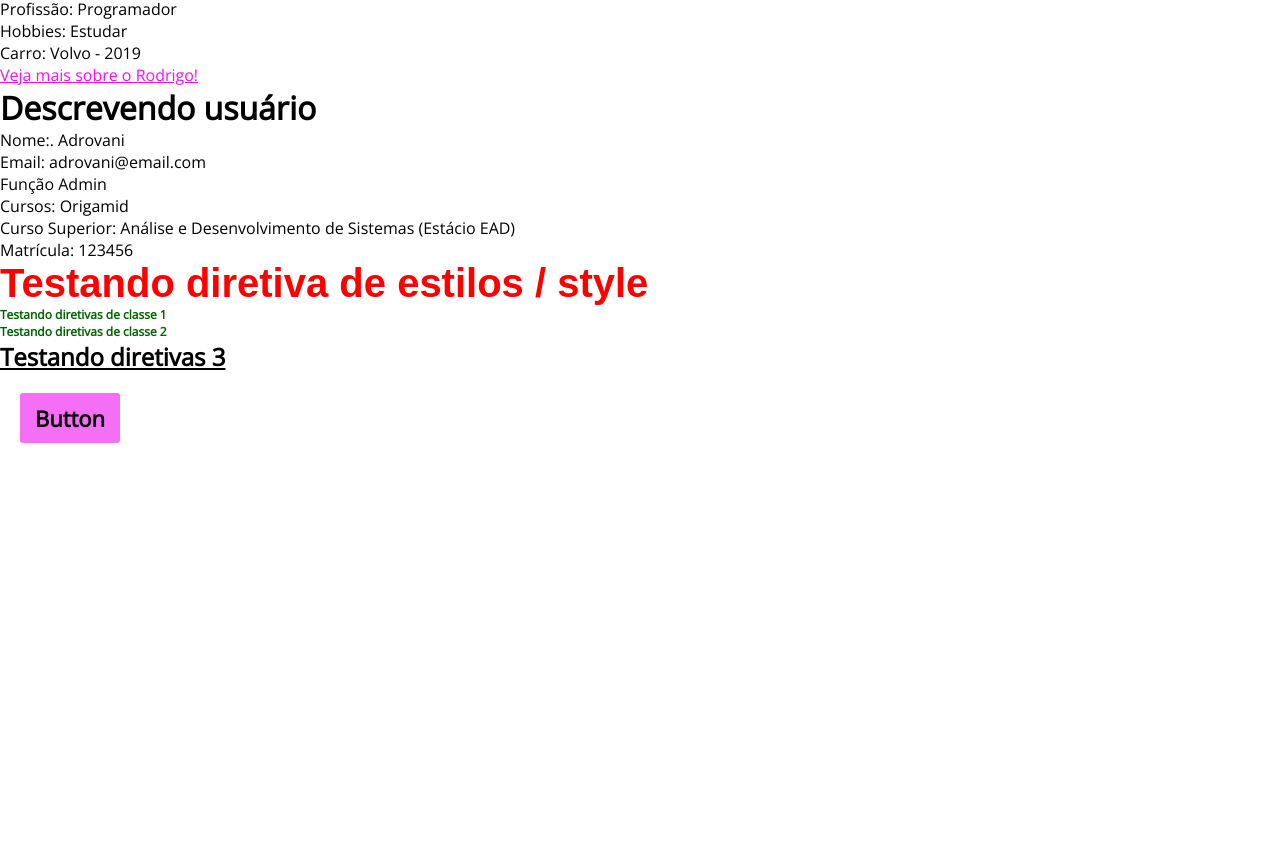
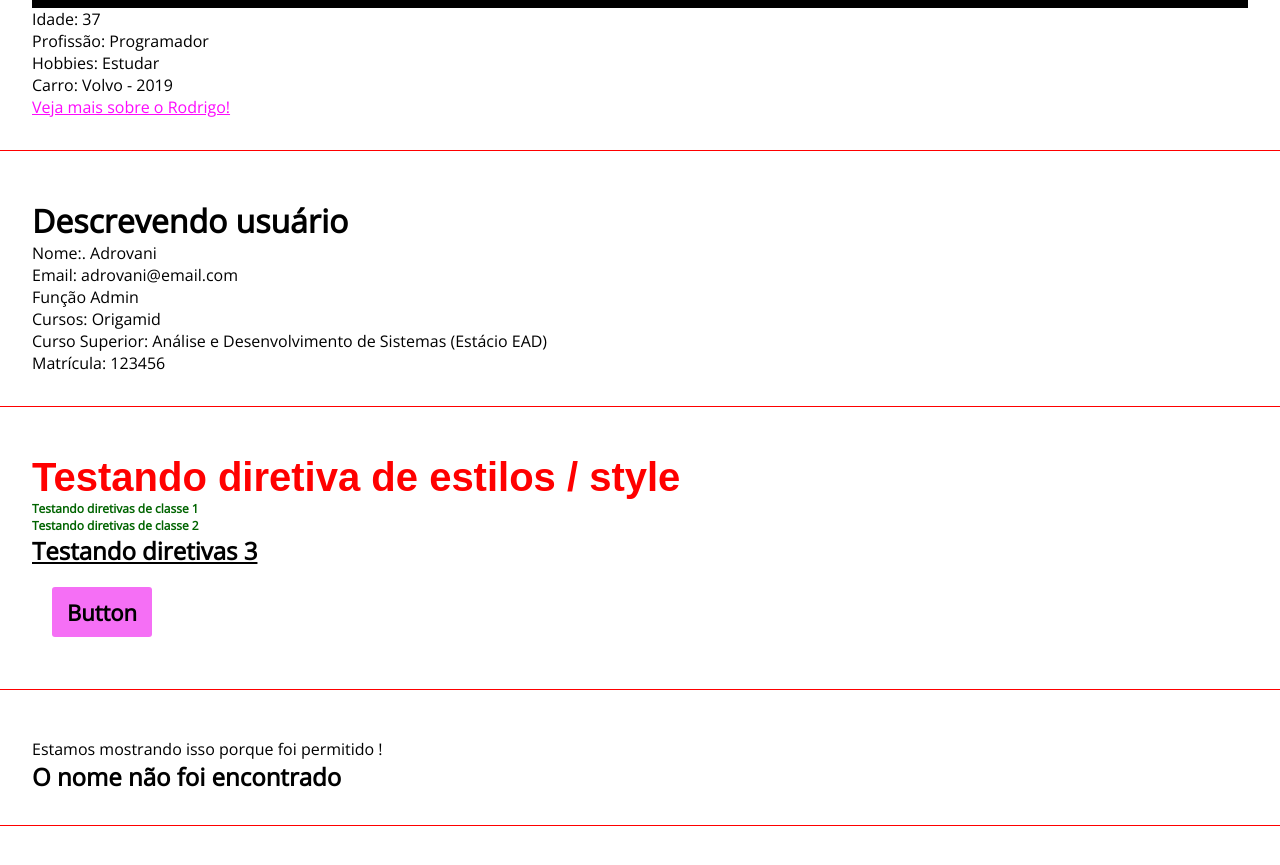
Before and after one commit to digaogalo/learning-angular, an Angular app: page / in a window 1280 px wide. Shown: the part 237-1102 px from the top of the page. Before the commit the page ends 800 px from the top, so only its background shows below. Built offline with nearby package versions, Linux system fonts and the light colour scheme.

Commit message:
if-else ng

```diff
--- a/src/app/app.component.html
+++ b/src/app/app.component.html
@@ -17,3 +17,4 @@
 </app-parent-data>
 
 <app-directives></app-directives>
+<app-if-render></app-if-render>
--- a/src/app/app.module.ts
+++ b/src/app/app.module.ts
@@ -5,13 +5,15 @@ import { AppComponent } from './app.component';
 import { FirstComponentComponent } from './components/first-component/first-component.component';
 import { ParentDataComponent } from './components/parent-data/parent-data.component';
 import { DirectivesComponent } from './components/directives/directives.component';
+import { IfRenderComponent } from './components/if-render/if-render.component';
 
 @NgModule({
   declarations: [
     AppComponent,
     FirstComponentComponent,
     ParentDataComponent,
-    DirectivesComponent
+    DirectivesComponent,
+    IfRenderComponent
   ],
   imports: [
     BrowserModule
--- a/src/app/components/directives/directives.component.html
+++ b/src/app/components/directives/directives.component.html
@@ -1,3 +1,4 @@
+<div class="class">
   <h2 [ngStyle]="{ 'font-size': size + 'px', 'font-family': font, color: color }">
     Testando diretiva de estilos / style
   </h2>
@@ -6,3 +7,5 @@
   <h2 [ngClass]="underline">Testando diretivas 3</h2>
 
   <button [ngClass]="btn">Button</button>
+
+</div>
--- a/src/app/components/first-component/first-component.component.html
+++ b/src/app/components/first-component/first-component.component.html
@@ -1,3 +1,4 @@
+<div class="class">
   <h2 class="title"> Nome : {{ name }}</h2>
   <p>Idade: {{ age }}</p>
   <p>Profissão: {{ job }}</p>
@@ -6,3 +7,4 @@
   <div>
   <a href="#">Veja mais sobre o Rodrigo!</a>
   </div>
+</div>
--- /dev/null
+++ b/src/app/components/if-render/if-render.component.html
@@ -0,0 +1,7 @@
+<div class="class">
+  <div *ngIf="canShow">Estamos mostrando isso porque foi permitido !</div>
+  <h2 *ngIf="name === 'Rodrigo'; else nameNotFound">O nome é Rodrigo</h2>
+  <ng-template #nameNotFound>
+    <h2>O nome não foi encontrado</h2>
+  </ng-template>
+</div>
--- /dev/null
+++ b/src/app/components/if-render/if-render.component.ts
@@ -0,0 +1,11 @@
+import { Component } from '@angular/core';
+
+@Component({
+  selector: 'app-if-render',
+  templateUrl: './if-render.component.html',
+  styleUrls: ['./if-render.component.css']
+})
+export class IfRenderComponent {
+  canShow: boolean = true
+  name = 'Marcos'
+}
--- a/src/app/components/parent-data/parent-data.component.html
+++ b/src/app/components/parent-data/parent-data.component.html
@@ -1,3 +1,4 @@
+<div class="class">
   <h1>Descrevendo usuário</h1>
   <p>Nome:. {{ name }}</p>
   <p>Email: {{ userData.email }}</p>
@@ -5,3 +6,4 @@
   <p>Cursos: {{ cursos[0] }}</p>
   <p>Curso Superior: {{ cursoSuperior.faculdade}}</p>
   <p>Matrícula: {{ matricula }}</p>
+</div>
--- a/src/styles.css
+++ b/src/styles.css
@@ -9,3 +9,14 @@
 a{
   color: rgb(253, 10, 253);
 }
+
+
+body {
+  padding-bottom: 500px;
+}
+
+.class {
+  border-bottom: 1px solid red;
+  padding: 2em;
+  margin-bottom: 1em;
+}
```
Also changed, not shown: src/app/components/if-render/if-render.component.css (added), 1 other file (tests, documents, lock files or other folders). Lines whose indentation alone changed are shown as unchanged.
